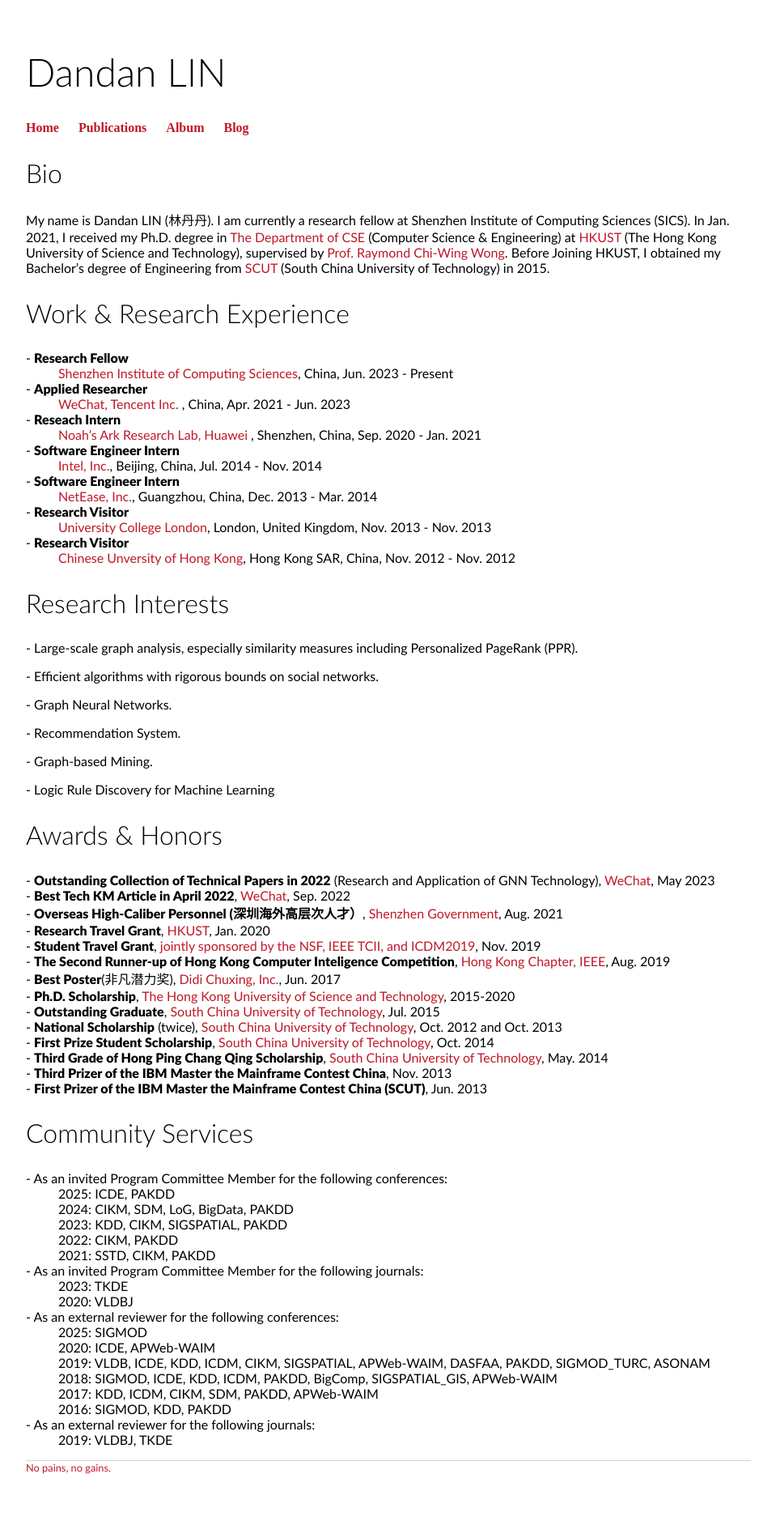
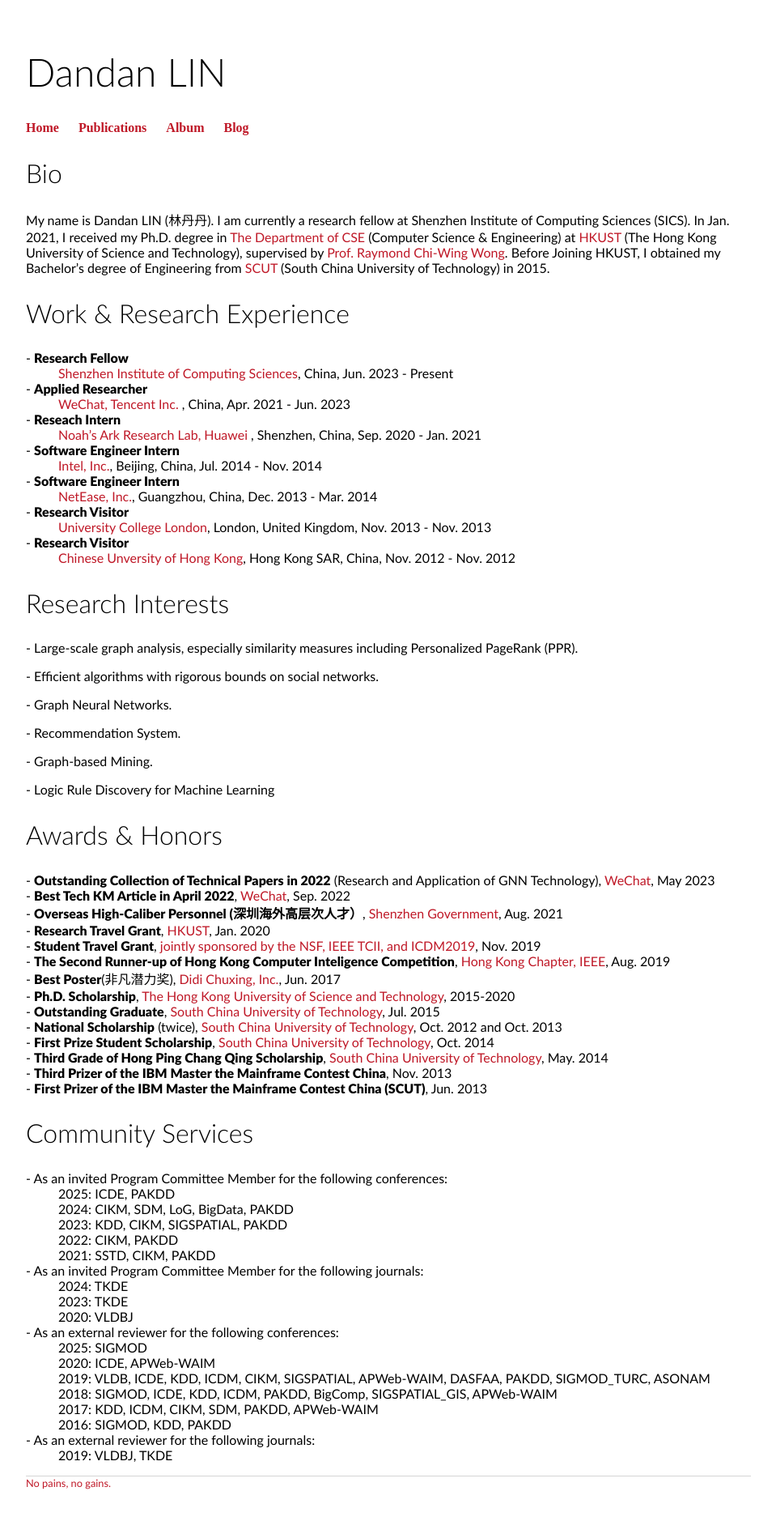
Before and after one commit to 2danlin/2danlin.github.io, a Jekyll site: the page built from index.html, in a window 1280 px wide. Shown: the whole page at 81% size, without its empty margins (160-1119 px from the left). Built offline with Jekyll 4.4.1, drawn with Linux system fonts in a browser that asks for light colours.

Commit message:
Update index.html

```diff
--- a/index.html
+++ b/index.html
@@ -73,6 +73,7 @@ title: Dandan's Homepage
 		<dd>2021: SSTD, CIKM, PAKDD</dd>
 
 		<dt>- As an invited Program Committee Member for the following journals:</dt>
+		<dd>2024: TKDE</dd>
 		<dd>2023: TKDE</dd>
 		<dd>2020: VLDBJ</dd>
 
```
